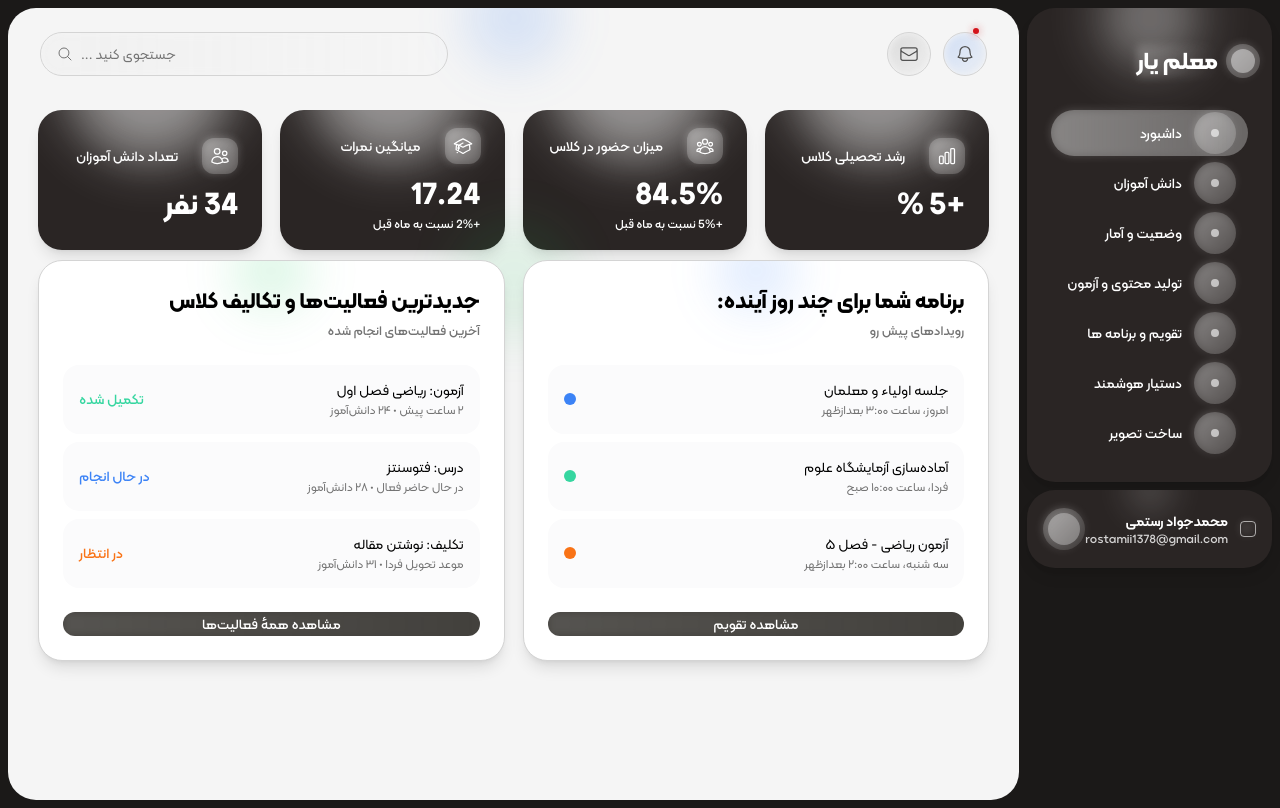
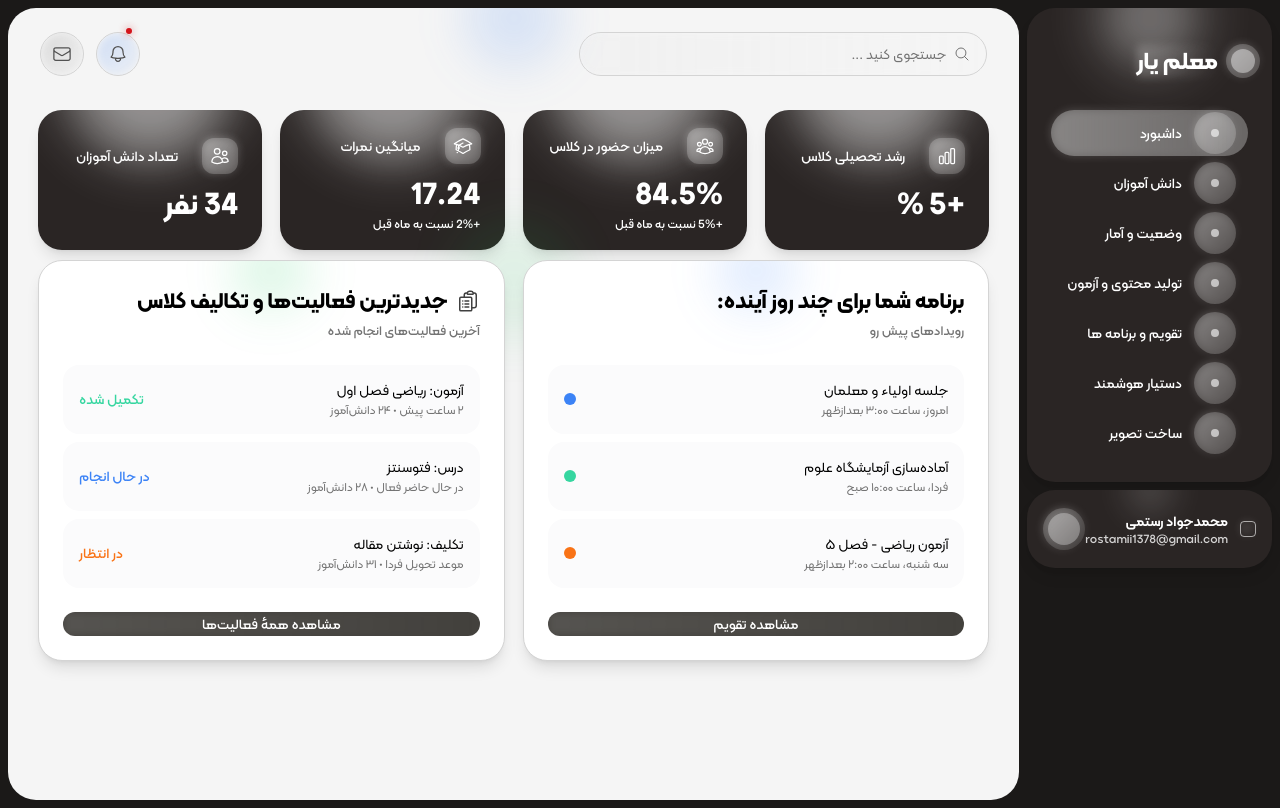
Before and after one commit to JavadRostami3/newProject, a React (Vite) app: page / in a window 1280 px wide. Built offline with nearby package versions, Linux system fonts and the light colour scheme.

Commit message:
Add Clipboard icon and adjust RTL layout for header
Co-authored-by: javadrostami117 <javadrostami117@gmail.com>

```diff
--- a/src/App.jsx
+++ b/src/App.jsx
@@ -6,7 +6,8 @@ import {
   ChartBarIcon,
   UserGroupIcon,
   AcademicCapIcon,
-  UsersIcon
+  UsersIcon,
+  ClipboardDocumentListIcon
 } from '@heroicons/react/24/outline'
 
 function StatCard({ title, value, sub, icon }) {
@@ -122,19 +123,19 @@ export default function App() {
         {/* Main content container */}
         <div className="bg-[#f5f5f5] rounded-[28px] w-[1172px] h-[792px] p-0 overflow-hidden">
           {/* Header */}
-          <div className="h-[92px] flex flex-row-reverse items-center justify-between px-8 relative">
+          <div dir="rtl" className="h-[92px] w-full flex flex-row items-center justify-between px-8 relative">
             {/* Header light effects */}
             <div className="absolute top-[-40px] left-1/2 transform -translate-x-1/2 w-[100px] h-[100px] rounded-full bg-blue-500/15 blur-xl"></div>
             <div className="absolute top-[-20px] left-1/2 transform -translate-x-1/2 w-[60px] h-[60px] rounded-full bg-neutral-400/12 blur-lg"></div>
 
             {/* Search bar on the right (RTL) */}
-            <div className="w-[408px] h-11 rounded-full border border-neutral-300 flex flex-row-reverse items-center justify-start px-4 gap-2 relative overflow-hidden">
+            <div className="w-[408px] h-11 rounded-full border border-neutral-300 flex flex-row items-center justify-start px-4 gap-2 relative overflow-hidden">
               <div className="absolute inset-0 rounded-full bg-gradient-to-r from-neutral-300/10 to-transparent blur-sm"></div>
               <MagnifyingGlassIcon className="w-4 h-4 text-neutral-500 relative z-10" />
               <div className="text-neutral-500 text-sm relative z-10">جستجوی کنید ...</div>
             </div>
 
-            {/* Icons on the right */}
+            {/* Icons on the left */}
             <div className="flex items-center gap-3 relative z-10">
               <div className="relative">
                 <div className="w-11 h-11 rounded-full border border-neutral-300 grid place-items-center text-neutral-600 relative overflow-hidden">
@@ -173,6 +174,7 @@ export default function App() {
 
               <div className="relative z-10">
                 <div className="flex items-center gap-2 text-[22px] leading-8">
+                  <ClipboardDocumentListIcon className="w-6 h-6 text-neutral-700" />
                   <span className="font-bold text-black">جدیدترین فعالیت‌ها و تکالیف کلاس</span>
                 </div>
                 <div className="text-[13px] text-neutral-500 mt-1 font-medium">آخرین فعالیت‌های انجام شده</div>
```
